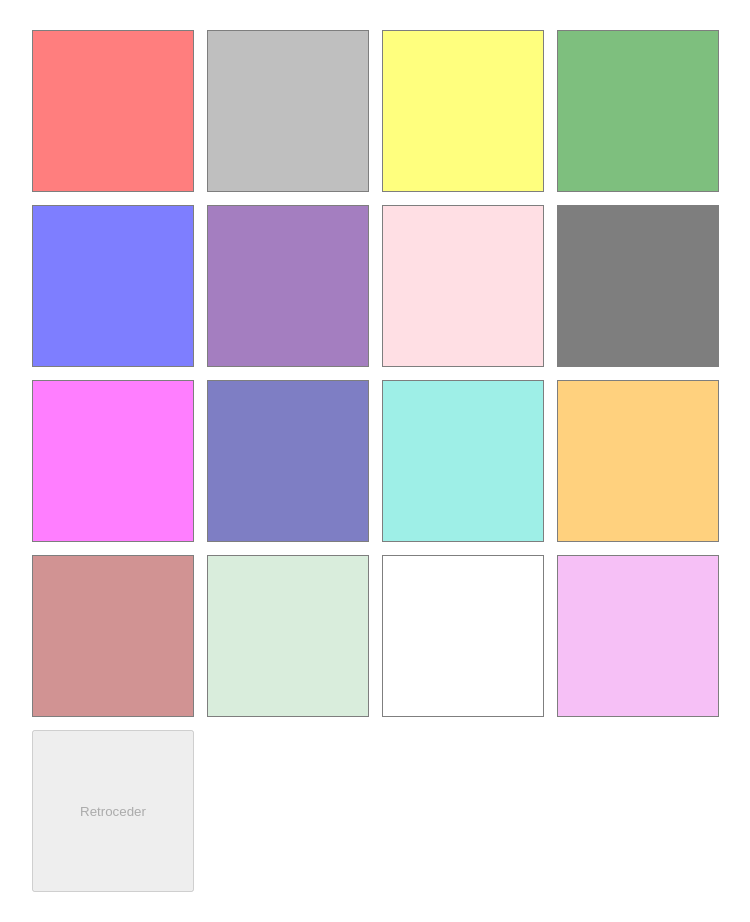
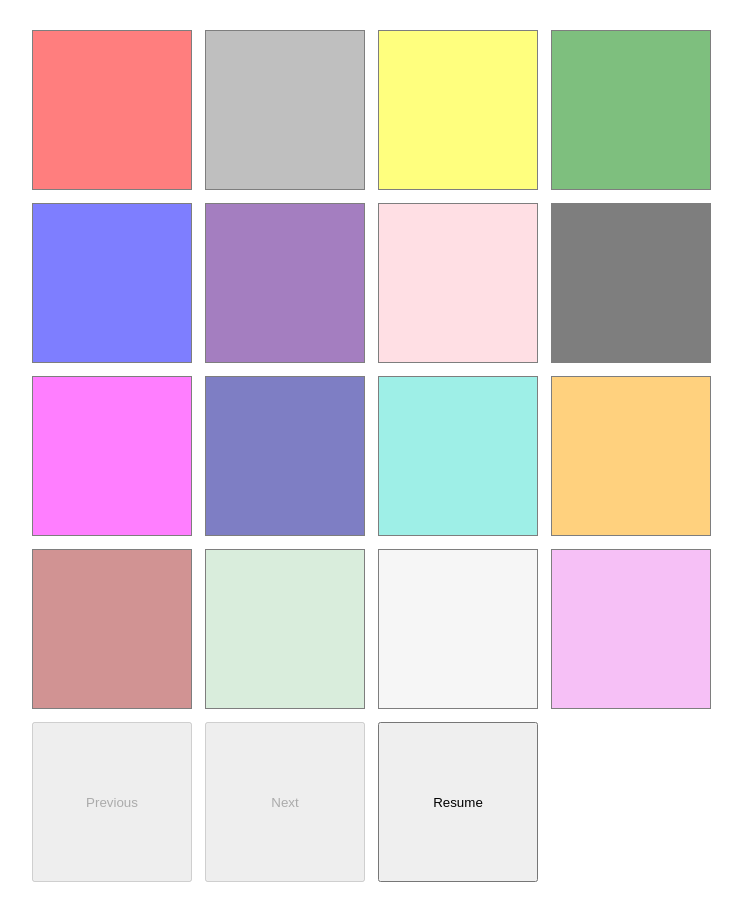
Before and after one commit to mayiPalacios/tiktaktoe-game, a React (Vite) app: page /TimeMachine in a window 1280 px wide. Shown: the whole page, without its empty margins (136-886 px from the left). Built offline with nearby package versions, Linux system fonts and the light colour scheme.

Commit message:
add btn next again

```diff
--- a/src/components/blocks/squareColor.tsx
+++ b/src/components/blocks/squareColor.tsx
@@ -37,7 +37,8 @@ const SquareColor = () => {
   const [state, dispatch] = useReducer(reducer, initialState);
 
   const previousCurrent = useTimeMachine<number>(currentDivIndex);
-  console.log(previousCurrent.previousvalue);
+  console.log(...previousCurrent.previousvalue);
+  console.log(previousCurrent.getPreviousValue() + " cool");
 
   const handleDivClick = (index: number) => {
     setCurrentDivIndex(index);
@@ -55,16 +56,28 @@ const SquareColor = () => {
     setAvailable(true);
   }, [previousCurrent]);
 
+  const handleNextClick = useCallback(() => {
+    dispatch({
+      type: "next",
+      onload: {
+        squareArray: [...previousCurrent.previousvalue],
+        oldCurrent: previousCurrent.getPreviousValue(),
+      },
+    });
+    setAvailable(true);
+  }, [previousCurrent]);
+
   return (
     <div className="container__block">
       {divColors.map((colorObj, index) => (
-        <div
+        <button
           key={`_${index + 1}`}
           style={{
             border: "1px solid black",
             backgroundColor: colorObj.value,
             opacity: state.current === index ? 1 : 0.5,
           }}
+          disabled={available}
           onClick={() => handleDivClick(index)}
         />
       ))}
@@ -75,8 +88,15 @@ const SquareColor = () => {
           previousCurrent.getPreviousValue() === undefined
         }
       >
-        Retroceder
+        Previous
       </button>
+      <button
+        onClick={handleNextClick}
+        disabled={currentDivIndex === state.current}
+      >
+        Next
+      </button>
+      <button>Resume</button>
     </div>
   );
 };
--- a/src/interfaces/typeReduce.ts
+++ b/src/interfaces/typeReduce.ts
@@ -1,5 +1,7 @@
 export type Action =
+  | { type: "next"; onload: { squareArray: number[]; oldCurrent: number } }
   | { type: "previous"; onload: { squareArray: number[]; oldCurrent: number } }
+  | { type: "resume"; onload: { current: number } }
   | { type: "current"; onload: { current: number } };
 
 export interface Istate {
--- a/src/styles/components/_square.scss
+++ b/src/styles/components/_square.scss
@@ -5,7 +5,7 @@
   gap: 13px;
   margin: 30px;
   margin-left: 10em;
-  div {
+  button {
     height: 20vh;
     width: 20vh;
   }
--- a/src/utils/reducer.tsx
+++ b/src/utils/reducer.tsx
@@ -3,6 +3,15 @@ import { Istate } from "../interfaces/typeReduce";
 
 function reducer(state: Istate, action: Action): Istate {
   switch (action.type) {
+    case "next": {
+      const [currentElement, ...currentBlock] = state.nextBlock;
+      return {
+        nextBlock: currentBlock,
+        previousBlock: [currentElement, ...state.previousBlock],
+        current: currentElement,
+      };
+    }
+
     case "previous": {
       let currentElment;
       let currentBlock;
@@ -11,6 +20,7 @@ function reducer(state: Istate, action: Action): Istate {
       } else {
         [currentElment, ...currentBlock] = action.onload.squareArray;
       }
+      console.log(currentBlock + " este es el currentBlock");
       return {
         nextBlock: [currentElment, ...state.nextBlock],
         previousBlock: currentBlock,
```
